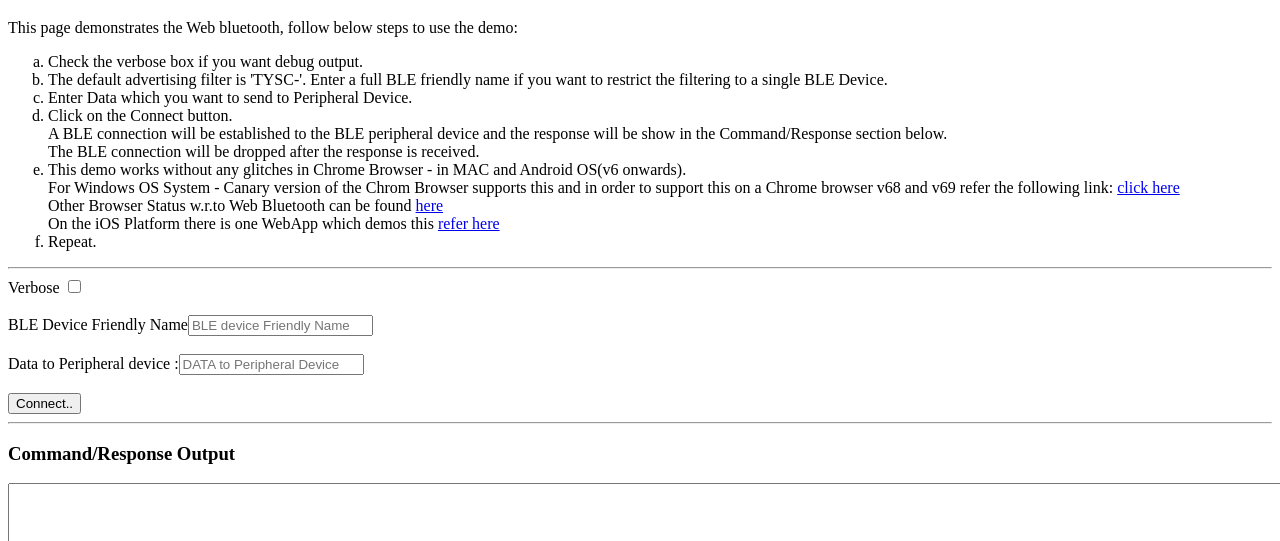
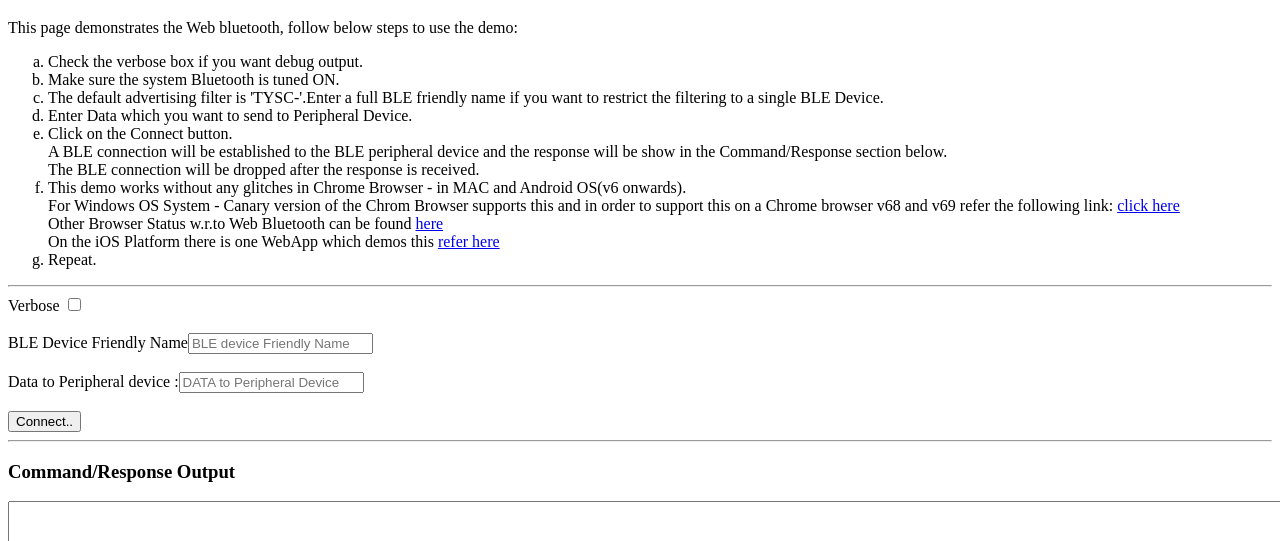
Before and after one commit to kishanSar/kishanSar.github.io, a plain HTML site: page index.html in a window 1280 px wide. Shown: the part 61-602 px from the top of the page. Drawn offline with Linux system fonts and the light colour scheme.

Commit message:
Updated front page style

```diff
--- a/index.html
+++ b/index.html
@@ -15,7 +15,8 @@
 	  This page demonstrates the Web bluetooth, follow below steps to use the demo:
 		<ol type="a">
 		  <li>Check the verbose box if you want debug output.</li>
-		  <li>The default advertising filter is 'TYSC-'.  Enter a full BLE friendly name if you want to restrict the filtering to a single BLE Device.</li>
+		  <li>Make sure the system Bluetooth is tuned ON.</li>
+		  <li>The default advertising filter is 'TYSC-'.Enter a full BLE friendly name if you want to restrict the filtering to a single BLE Device.</li>
 		  <li> Enter Data which you want to send to Peripheral Device.</li>
 		  <li>Click on the Connect button.<br>
 			A BLE connection will be established to the BLE peripheral device and the response will be show in the Command/Response section below.<br>
```
